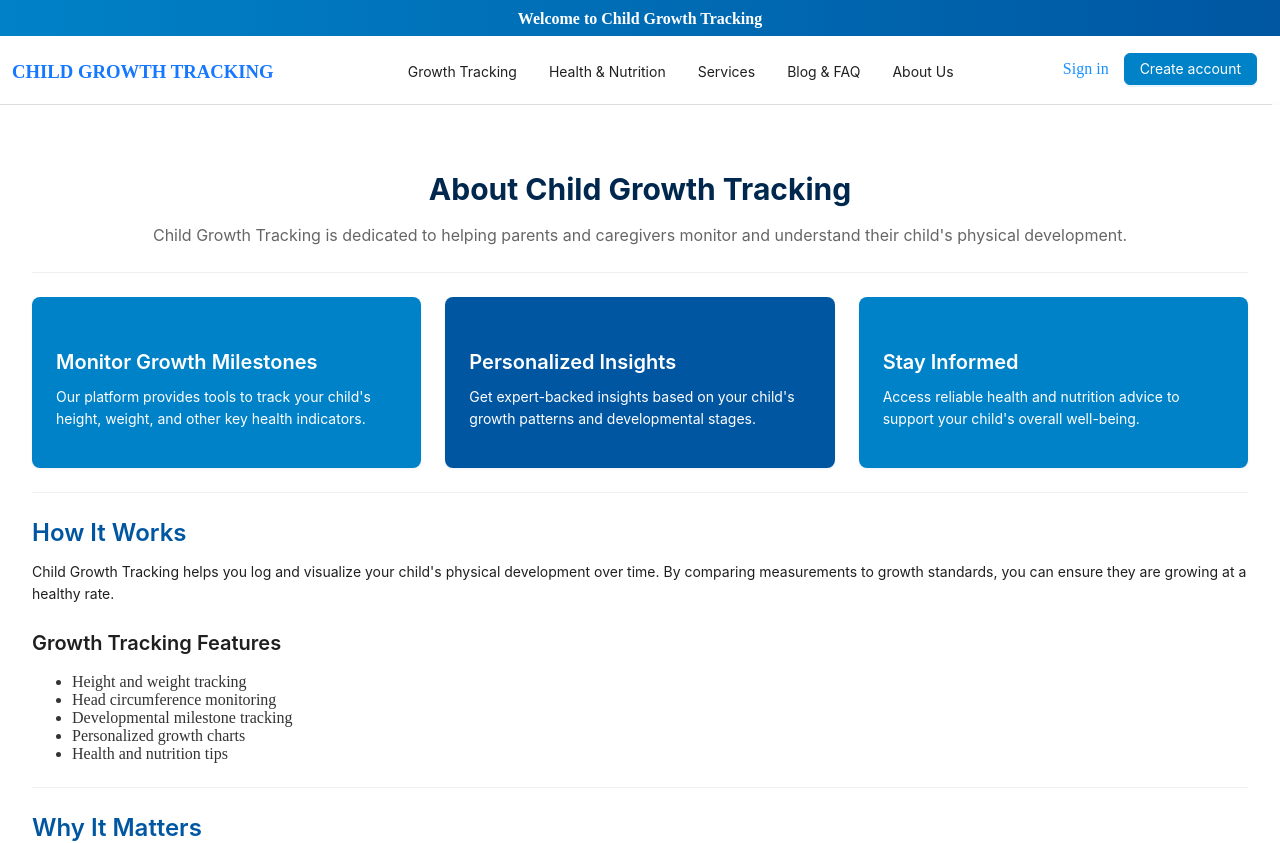
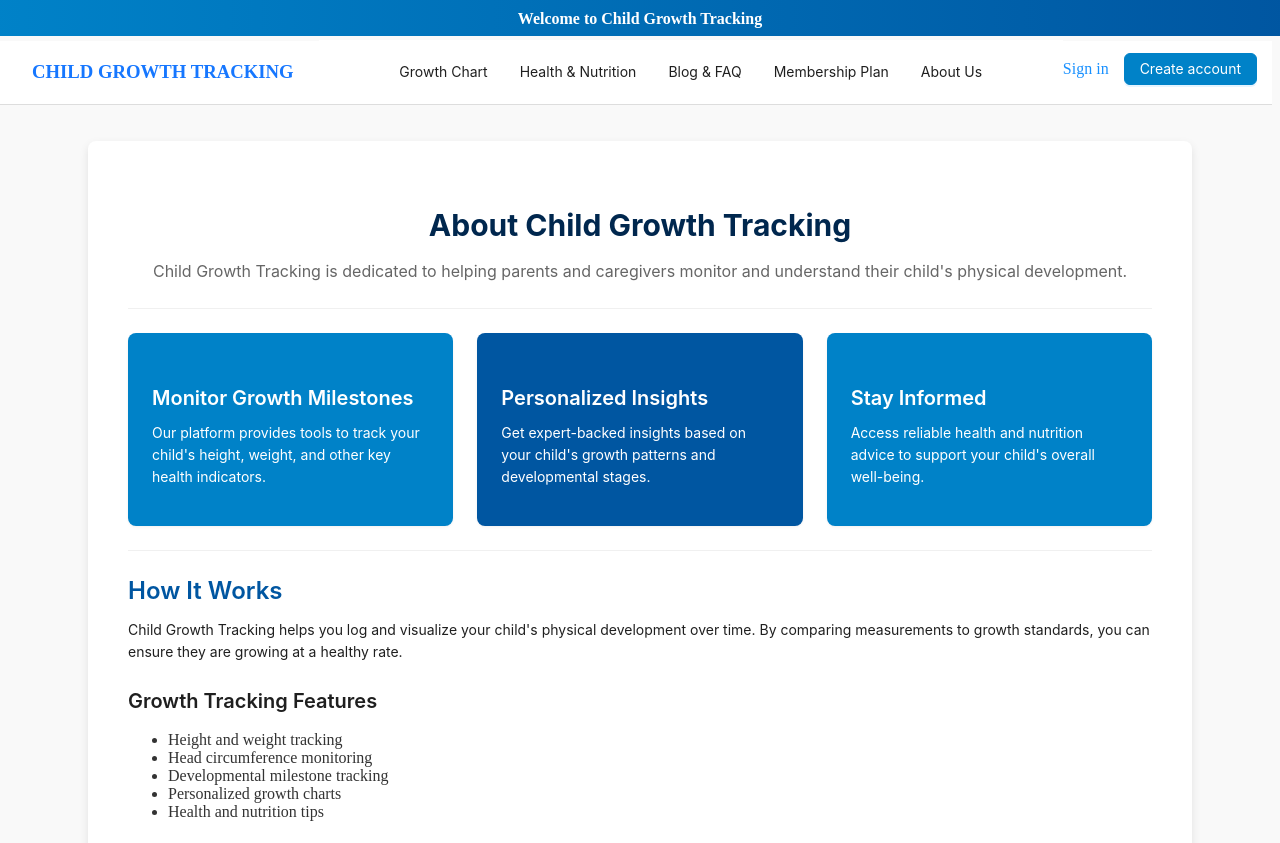
Before and after one commit to mtrhieu4524/SDN302---Child-Growth-Tracking-System, a React (Vite) app in the folder FE/: page /about-us in a window 1280 px wide. Shown: the top 843 px of the page. Built offline with nearby package versions, Linux system fonts and the light colour scheme; no server answers.

Commit message:
Modify UI

```diff
--- a/FE/src/components/Footer.jsx
+++ b/FE/src/components/Footer.jsx
@@ -21,7 +21,7 @@ const FooterComponent = () => {
                     <Title level={5} style={{ color: "white" }}>Links</Title>
                     <Paragraph>
                         <Link href="/" className="footer-link">Home</Link><br />
-                        <Link href="/register" className="footer-link">Sign up</Link><br />
+                        <Link href="/growth-chart" className="footer-link">Growth Chart</Link><br />
                         <Link href="/blogs" className="footer-link">Blogs</Link><br />
                         <Link href="/faqs" className="footer-link">FAQs</Link><br />
                         <Link href="/about-us" className="footer-link">About Us</Link>
--- a/FE/src/components/Header.jsx
+++ b/FE/src/components/Header.jsx
@@ -1,8 +1,9 @@
-import { Layout, Menu, Button, Input, Dropdown } from "antd";
+import { Layout, Menu, Button, Dropdown } from "antd";
 import { useNavigate } from "react-router-dom";
-import { UserOutlined, LogoutOutlined } from "@ant-design/icons";
+import { UserOutlined, LogoutOutlined, SolutionOutlined, HeartOutlined } from "@ant-design/icons";
 import { useState, useEffect, useContext } from "react";
 import { AuthContext } from "../contexts/AuthContext";
+
 
 const { Header } = Layout;
 
@@ -16,24 +17,45 @@ const HeaderComponent = () => {
       icon: <UserOutlined />,
     },
     {
+      key: "child-tracker",
+      label: <a href="profile/growth-chart">Child Tracker</a>,
+      icon: <SolutionOutlined />,
+    },
+    {
+      key: "doctor-consultation",
+      label: <a href="/doctor-consultation">Doctor Consultation</a>,
+      icon: <HeartOutlined />,
+    },
+    {
       key: "logout",
-      label: "Logout",
+      label: "Sign Out",
       icon: <LogoutOutlined />,
       onClick: logout,
     },
   ];
 
+  //Doctor dropdown menu
+  // const userMenuItems = [
+  //   {
+  //     key: "profile",
+  //     label: <a href="/profile">Profile</a>,
+  //     icon: <UserOutlined />,
+  //   },
+  //   {
+  //     key: "doctor-consultation",
+  //     label: <a href="/doctor-consultation">Consultation</a>,
+  //     icon: <HeartOutlined />,
+  //   },
+  //   {
+  //     key: "logout",
+  //     label: "Sign Out",
+  //     icon: <LogoutOutlined />,
+  //     onClick: handleLogout,
+  //   },
+  // ];
+
   const menuItems = [
-    {
-      key: "tracking",
-      label: "Growth Tracking",
-      children: [
-        {
-          key: "growth-chart",
-          label: <a href="/growth-chart">Growth Chart</a>,
-        },
-      ],
-    },
+    { key: "growth-chart", label: <a href="/growth-chart">Growth Chart</a> },
     {
       key: "health",
       label: "Health & Nutrition",
@@ -46,17 +68,6 @@ const HeaderComponent = () => {
       ],
     },
     {
-      key: "services",
-      label: "Services",
-      children: [
-        {
-          key: "consultation",
-          label: <a href="#">Doctor Consultation</a>,
-        },
-        { key: "membership", label: <a href="/membership">Membership Plan</a> },
-      ],
-    },
-    {
       key: "blogs&faqs",
       label: "Blog & FAQ",
       children: [
@@ -64,6 +75,7 @@ const HeaderComponent = () => {
         { key: "faqs", label: <a href="/faqs">FAQs</a> },
       ],
     },
+    { key: "membership", label: <a href="/membership">Membership Plan</a> },
     { key: "about-us", label: <a href="/about-us">About Us</a> },
   ];
 
@@ -108,7 +120,7 @@ const HeaderComponent = () => {
             <h3
               style={{
                 marginTop: "25px",
-                marginLeft: "10px",
+                marginLeft: "30px",
                 marginRight: "25px",
               }}>
               CHILD GROWTH TRACKING
@@ -144,10 +156,10 @@ const HeaderComponent = () => {
                   display: "flex",
                   alignItems: "center",
                 }}>
-                <UserOutlined style={{ marginRight: 8 }} />
-                {user.name} {/* Directly use user.name */}
-              </a>
-            </Dropdown>
+                <UserOutlined style={{ marginRight: "5px", marginTop: "4px", fontSize: 24 }} />
+                <p style={{ marginRight: "20px", marginTop: "22px" }}>( Member )</p>
+              </a >
+            </Dropdown >
           ) : (
             <>
               <a href="/login" style={{ color: "#1890ff", fontWeight: "500" }}>
@@ -159,11 +171,22 @@ const HeaderComponent = () => {
                 style={{ background: "#0082C8", borderColor: "#0082C8" }}>
                 Create account
               </Button>
+              {/* <Dropdown menu={{ items: userMenuItems }} placement="bottomRight">
+                <a
+                  style={{
+                    color: "#1890ff",
+                    fontWeight: "500",
+                    display: "flex",
+                    alignItems: "center",
+                  }}>
+                  <UserOutlined style={{ fontSize: 24 }} />
+                </a>
+              </Dropdown> */}
             </>
           )}
-        </div>
-      </Header>
-    </div>
+        </div >
+      </Header >
+    </div >
   );
 };
 
--- a/FE/src/pages/About.jsx
+++ b/FE/src/pages/About.jsx
@@ -13,11 +13,13 @@ const About = () => {
   }, []);
 
   return (
-    <div>
+    <div style={{ background: "#f9f9f9" }}>
       <Header />
+      <br></br><br></br>
+      <div style={{ background: "#f9f9f9", display: "flex", alignItems: "center", justifyContent: "center" }}>
         <Content
           style={{
-          maxWidth: "100%",
+            maxWidth: "80%",
             marginLeft: "-8px",
             marginRight: "-8px",
             background: "white",
@@ -192,7 +194,11 @@ const About = () => {
               </Link>
             </li>
           </ul>
+
+
         </Content>
+      </div>
+      <br></br><br></br><br></br>
       <Footer />
       <ScrollToTop />
     </div>
--- a/FE/src/pages/FAQs.jsx
+++ b/FE/src/pages/FAQs.jsx
@@ -13,7 +13,7 @@ const FAQs = () => {
     }, []);
 
     return (
-        <div className="flex flex-col min-h-screen">
+        <div className="flex flex-col min-h-screen" style={{ background: "#f9f9f9" }}>
             <Header />
 
             <br /><br />
@@ -25,7 +25,7 @@ const FAQs = () => {
                     Find answers to the most commonly asked questions about Child Growth Tracking.
                 </Paragraph>
 
-                <Collapse accordion style={{ maxWidth: "800px", margin: "40px auto" }}>
+                <Collapse accordion style={{ maxWidth: "800px", margin: "40px auto", background: "white" }}>
                     <Panel header="How do I start tracking my child's growth?" key="1">
                         <Paragraph>To start tracking your child's growth, sign up for an account, add your child's profile, and enter their measurements.</Paragraph>
                     </Panel>
--- a/FE/src/pages/GrowthChart.jsx
+++ b/FE/src/pages/GrowthChart.jsx
@@ -25,12 +25,12 @@ const GrowthChart = () => {
     }, []);
 
     return (
-        <div style={{ minHeight: "100vh", display: "flex", flexDirection: "column" }}>
+        <div style={{ background: "#f9f9f9", minHeight: "100vh", display: "flex", flexDirection: "column" }}>
             <Header />
 
             <div style={{ maxWidth: "1200px", margin: "50px auto", padding: "0 20px" }}>
                 <Title level={2} style={{ textAlign: "center", color: "#0056A1" }}>
-                    Child Growth Chart
+                    Growth Chart
                 </Title>
                 <p style={{ textAlign: "center", color: "#666", fontSize: "16px" }}>
                     Track your child's weight, height, and BMI from infancy to adulthood.
--- a/FE/src/pages/MemberPages/GrowthChartMember.jsx
+++ b/FE/src/pages/MemberPages/GrowthChartMember.jsx
@@ -11,9 +11,10 @@ import {
   Tooltip,
   Legend,
 } from "chart.js";
-import { UserOutlined, LogoutOutlined, TeamOutlined } from "@ant-design/icons";
 import { useNavigate } from "react-router-dom";
 import HeaderComponent from "../../components/Header";
+import FooterComponent from "../../components/Footer";
+import ScrollToTop from "../../components/ScrollToTop";
 
 ChartJS.register(
   CategoryScale,
@@ -119,39 +120,15 @@ const GrowthChartMember = () => {
     maintainAspectRatio: false,
   };
 
-  const headerStyle = {
-    background: "linear-gradient(to right, #0082C8, #0056A1)",
-    color: "white",
-    padding: "0 20px",
-    height: "64px",
-    lineHeight: "64px",
-    display: "flex",
-    justifyContent: "space-between",
-    alignItems: "center",
-    position: "fixed",
-    width: "100%",
-    zIndex: 1,
-    top: 0,
-  };
-
-  const footerStyle = {
-    background: "#001529",
-    color: "white",
-    textAlign: "center",
-    padding: "20px",
-    marginTop: "auto",
-  };
-
   const contentStyle = {
     minHeight: "calc(100vh - 128px)",
     padding: "80px 20px 20px",
     background: "#f0f2f5",
   };
 
-  const handleLogout = () => {
-    localStorage.clear();
-    navigate("/login");
-  };
+  useEffect(() => {
+    document.title = "Child Growth Tracking - Child Growth Chart";
+  }, []);
 
   return (
     <Layout style={{ minHeight: "100vh" }}>
@@ -160,13 +137,16 @@ const GrowthChartMember = () => {
       <Content style={contentStyle}>
         <Card
           title={
-            <div style={{ textAlign: "center" }}>
-              <Title level={2} style={{ color: "#0056A1", marginBottom: 0 }}>
-                Growth Chart
-              </Title>
-              <Text type="secondary">
-                Track your child's development over time
-              </Text>
+            <div style={{ display: "flex", justifyContent: "space-between", alignItems: "center", marginBottom: "20px" }}>
+              <div>
+                <Title level={2} style={{ color: "#0056A1", marginBottom: 0 }}>
+                  Child Growth Chart
+                </Title>
+                <Text type="secondary">Track your child's development over time</Text>
+              </div>
+              <Button type="primary" onClick={() => navigate("/profile/growth-tracker")}>
+                Import Data
+              </Button>
             </div>
           }
           style={{
@@ -182,22 +162,9 @@ const GrowthChartMember = () => {
         </Card>
       </Content>
 
-      <Footer style={footerStyle}>
-        <Text style={{ color: "rgba(255,255,255,0.65)" }}>
-          © 2025 Child Growth Tracking. All rights reserved.
-        </Text>
-        <div style={{ marginTop: 8 }}>
-          <Button type="link" style={{ color: "rgba(255,255,255,0.85)" }}>
-            Privacy Policy
-          </Button>
-          <Button type="link" style={{ color: "rgba(255,255,255,0.85)" }}>
-            Terms of Service
-          </Button>
-          <Button type="link" style={{ color: "rgba(255,255,255,0.85)" }}>
-            Contact Us
-          </Button>
-        </div>
-      </Footer>
+      <br /><br /><br /><br />
+      <FooterComponent />
+      <ScrollToTop />
     </Layout>
   );
 };
--- a/FE/src/pages/MemberPages/GrowthTracker.jsx
+++ b/FE/src/pages/MemberPages/GrowthTracker.jsx
@@ -1,4 +1,4 @@
-import { useState } from "react";
+import { useState, useEffect } from "react";
 import {
   Form,
   InputNumber,
@@ -13,6 +13,8 @@ import { UserOutlined, LogoutOutlined, TeamOutlined } from "@ant-design/icons";
 import moment from "moment";
 import { useNavigate } from "react-router-dom";
 import HeaderComponent from "../../components/Header";
+import FooterComponent from "../../components/Footer";
+import ScrollToTop from "../../components/ScrollToTop";
 
 const { Header, Footer, Content } = Layout;
 const { Title, Text } = Typography;
@@ -42,28 +44,7 @@ const GrowthTracker = () => {
     form.resetFields();
   };
 
-  const headerStyle = {
-    background: "linear-gradient(to right, #0082C8, #0056A1)",
-    color: "white",
-    padding: "0 20px",
-    height: "64px",
-    lineHeight: "64px",
-    display: "flex",
-    justifyContent: "space-between",
-    alignItems: "center",
-    position: "fixed",
-    width: "100%",
-    zIndex: 1,
-    top: 0,
-  };
 
-  const footerStyle = {
-    background: "#001529",
-    color: "white",
-    textAlign: "center",
-    padding: "20px",
-    marginTop: "auto",
-  };
 
   const contentStyle = {
     minHeight: "calc(100vh - 128px)",
@@ -76,19 +57,28 @@ const GrowthTracker = () => {
     navigate("/login");
   };
 
+
+  useEffect(() => {
+    document.title = "Child Growth Tracking - Child Growth Tracker";
+  }, []);
+
+
   return (
     <Layout style={{ minHeight: "100vh" }}>
       <HeaderComponent />
       <Content style={contentStyle}>
         <Card
           title={
-            <div style={{ textAlign: "center" }}>
-              <Title level={2} style={{ color: "#0056A1", marginBottom: 0 }}>
-                Growth Tracker
-              </Title>
-              <Text type="secondary">
-                Record your child's growth measurements
-              </Text>
+            <div style={{ display: "flex", justifyContent: "space-between", alignItems: "center", marginBottom: "20px" }}>
+              <div>
+                <Title level={2} style={{ color: "#0056A1", marginBottom: 0 }}>
+                  Child Growth Tracker
+                </Title>
+                <Text type="secondary">Record your child's growth measurements</Text>
+              </div>
+              <Button type="primary" onClick={() => navigate("/profile/growth-chart")}>
+                Child Growth Chart
+              </Button>
             </div>
           }
           style={{
@@ -169,22 +159,9 @@ const GrowthTracker = () => {
           </Form>
         </Card>
       </Content>
-      <Footer style={footerStyle}>
-        <Text style={{ color: "rgba(255,255,255,0.65)" }}>
-          © 2025 Child Growth Tracking. All rights reserved.
-        </Text>
-        <div style={{ marginTop: 8 }}>
-          <Button type="link" style={{ color: "rgba(255,255,255,0.85)" }}>
-            Privacy Policy
-          </Button>
-          <Button type="link" style={{ color: "rgba(255,255,255,0.85)" }}>
-            Terms of Service
-          </Button>
-          <Button type="link" style={{ color: "rgba(255,255,255,0.85)" }}>
-            Contact Us
-          </Button>
-        </div>
-      </Footer>
+      <br /><br /><br /><br />
+      <FooterComponent />
+      <ScrollToTop />
     </Layout>
   );
 };
```
Lines whose indentation alone changed are shown as unchanged.
